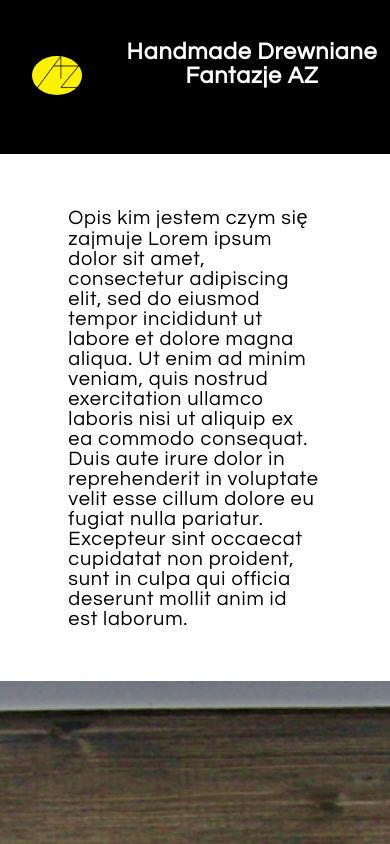
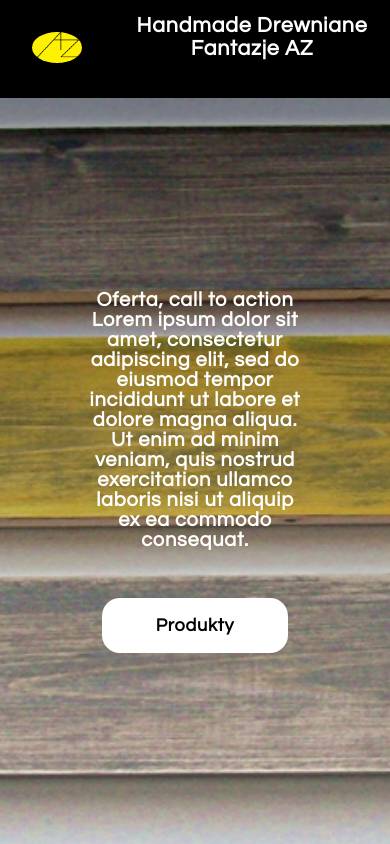
Before and after one commit to Nezxie/Woodworkshop-Portfolio-Page, a plain HTML site: page index.html in a window 390 px wide. Shown: the top 844 px of the page. Drawn offline with Linux system fonts and the light colour scheme.

Commit message:
added button at call-to-action, changed some font sizes and box sizes, works ok on desktop and mobile TO-DO : logo is distorted at small screen sizes, figure out color theme, maybe change font family,idk but sth else too, but i forgot just now

```diff
--- a/index.html
+++ b/index.html
@@ -14,21 +14,9 @@
             <a><img class="logo" src="./img/logo2.png" alt="logo"></a>
             <h1>Handmade Drewniane Fantazje AZ</h1>
         </div>
-        <div class="topContainer" >
 
-            <p>Opis kim jestem czym się zajmuje
-                Lorem ipsum dolor sit amet, consectetur adipiscing
-                 elit, sed do eiusmod tempor incididunt ut labore et
-                  dolore magna aliqua. Ut enim ad minim veniam, quis nostrud
-                  exercitation ullamco laboris nisi ut aliquip ex ea commodo
-                   consequat. Duis aute irure dolor in reprehenderit in
-                    voluptate velit esse cillum dolore eu fugiat nulla
-                    pariatur. Excepteur sint occaecat cupidatat non proident,
-                    sunt in culpa qui officia deserunt mollit anim id est
-                    laborum.
-            </p>
-        </div>
         <div class="midContainer">
+            <div class="wowNextContainer">
                 <p class="midText">Oferta, call to action
                     Lorem ipsum dolor sit amet, consectetur adipiscing
                     elit, sed do eiusmod tempor incididunt ut labore et
@@ -36,6 +24,8 @@
                     exercitation ullamco laboris nisi ut aliquip ex ea commodo
                     consequat.
                 </p>
+                <a href="products.html" id="products-button">Produkty</a>
+            </div>
         </div>
         <div class="bottomContainer">
 
@@ -53,7 +43,7 @@
 
         </div>
         <div class="footer">
-            <h2>Galeria</h2>
+            <h2>Realizacje</h2>
             <div class="gallery">
                  <a href="./products.html#cat1"><img src="./img/22.JPG" alt="Kolorowa drewniana deska"></a>
                  <a href="./products.html#cat1"><img src="./img/33.JPG" alt="Kolorowa drewniana deska"></a>
--- a/styles.css
+++ b/styles.css
@@ -1,8 +1,10 @@
 html{
     font-size: 16px;
     letter-spacing: .05rem;
-    --accentColor:255, 200, 0; /*yellow first rgb(255, 200, 0) */
+    --accentColor:255,255,255; /*orange-yellow 255, 200, 0 |light blue 135, 205, 255|dark blue 67, 146, 204 | red 255, 87, 84|*/
     --gradient:rgba(var(--accentColor), 0.3);
+    --linkColor:255, 255, 0;
+    --buttontext:0,0,0;
 
 
 }
@@ -13,10 +15,11 @@ body{
     /*font-family:Palatino, Palatino Linotype, Palatino LT STD, Book Antiqua, Georgia, serif;*/
 
 }
+
 .topContainer,
 .midText,
 .bottomContainer{
-    width: 65vw;
+    width: 55vw;
     margin: 0 auto;
 }
 .header{
@@ -24,7 +27,7 @@ body{
     background-color: black;
     color:white;
     text-align: center;
-    padding:1.5rem 0;
+    padding:0 0;
     justify-content: center;
 
 
@@ -39,10 +42,11 @@ body{
 
 .midContainer{
     color:white;
-    padding:15rem 0;
+    padding:12rem 0;
     background-image: linear-gradient(rgba(0, 0, 0, 0.4),var(--gradient) ), url(./img/55.JPG);
     background-position: center;
     background-repeat:no-repeat;
+
 
 
     text-align: center;
@@ -50,12 +54,21 @@ body{
     margin-bottom: 20px;
     background-size:cover;
     background-color: #000000;
-    transition: 1s;
+    display: flex;
+    justify-content: center;
+    align-items: center;
+
 
 }
-.midText{
-    transition: 1s;
+.midContainer .wowNextContainer{
+    display: flex;
+    flex-direction: column;
+    justify-content: center;
+    align-items: center;
+    width: 55vw;
 }
+
+
 .bottomContainer{
     background-color:rgb(255, 255, 255);
     text-align: center;
@@ -70,8 +83,9 @@ body{
 }
 .left{
     background-color: #000000;
-    padding: 0 40px 20px 20px;
-    border-radius: 10%;
+    width: 100%;
+    padding: .5rem 2rem;
+    border-radius: 2em;
     color:white;
     display:flex;
     flex-direction: column;
@@ -113,7 +127,7 @@ img{
     transition: 0.2s;
 }
 h1{
-    font-size: 6vmin;
+    font-size: 5.5vmin;
     /*has some inline style in products.html, sorry! */
 }
 h2{
@@ -138,9 +152,7 @@ select{
     margin-top: 10px;
     align-self: flex-end;
 }
-.midText:hover{
-    scale: 1.2;
-}
+
 img:hover
 ,img:target{
     scale:1.1;
@@ -168,7 +180,7 @@ select:focus{
 }
 a{
     text-decoration: none;
-    color: rgb(var(--accentColor));
+    color: rgb(var(--linkColor));
 
 }
 img.logo,
@@ -176,8 +188,8 @@ img.logo:hover{
     cursor:auto;
     scale: 1;
     border:none;
-    width: 10vmin;
-    height: 10vmin;
+    width: 8vmin;
+    height: 8vmin;
     margin:2em;
     border-radius: 50%;
     min-width: 50px;
@@ -227,24 +239,51 @@ img.logo:hover{
     justify-content: center;
 }
 .menu li{
-    margin-top:-3rem;
+    margin-top:.5rem;
     font-weight: bold;
     font-size: 1.5rem;
     padding: .7rem 3rem;
     background-color: rgb(var(--accentColor));
     margin-left: 10px;
     margin-right: 10px;
-    box-shadow:0 0 1.25rem .25rem rgba(0, 0, 0,0.25);
+    box-shadow:0 5px 1rem .05rem rgba(0, 0, 0,0.15);
+    border-radius: 1em;
 
-    color: rgb(0, 0, 0);
+    color: rgb(var(--buttontext));
 }
 .menu li:hover{
     box-shadow: inset 0 0 1.25rem .25rem rgba(0, 0, 0,0.10),
-    0 0 1.25rem .25rem rgba(0, 0, 0,0.25);
+    0 5px 1rem .05rem rgba(0, 0, 0,0.15);
+}
+
+#products-button{
+    display:block;
+    font-size: 18px;
+    font-weight: bold;
+    background-color: rgb(var(--accentColor));
+    color: rgb(var(--buttontext));
+    padding: 1em 3em;
+    border-radius: 1em;
+    margin-top: 3rem;
+    align-self: flex-end;
+
+
+}
+#products-button:hover,
+#products-button:target{
+    outline: 4px solid rgb(var(--accentColor));
+    background-color: rgba(var(--accentColor),0);
+    color: rgb(var(--accentColor));
+}
+.polaroid img:hover{
+    cursor: default;
 }
 @media screen and (max-width: 700px)  {
     .polaroid{
         width: 90%;
+    }
+    #products-button{
+     align-self: center;
     }
 }
 @media screen and (max-width: 900px)  {
@@ -264,6 +303,7 @@ img.logo:hover{
         font-size: 1rem;
         box-shadow:none;
         border-bottom: 2px solid black ;
+        border-radius: 0px;
 
     }
 
```
Lines whose indentation alone changed are shown as unchanged.
